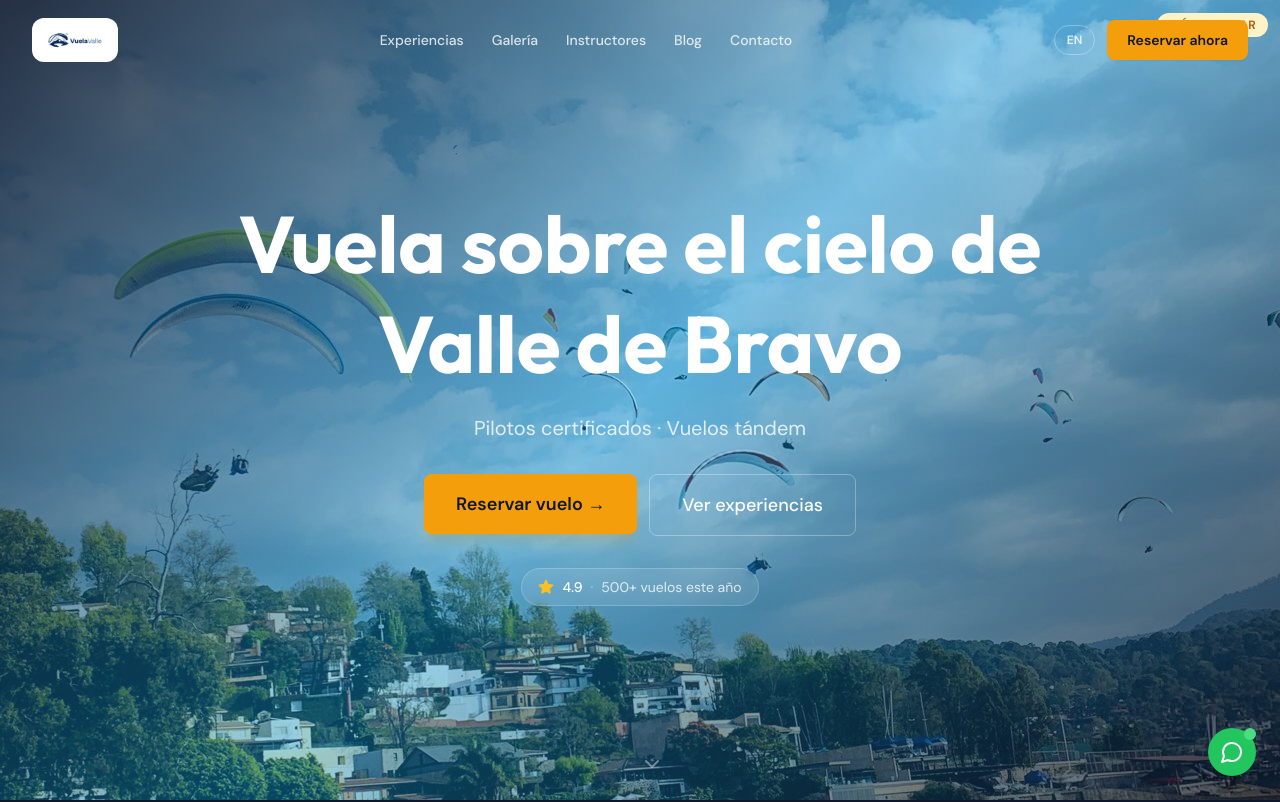
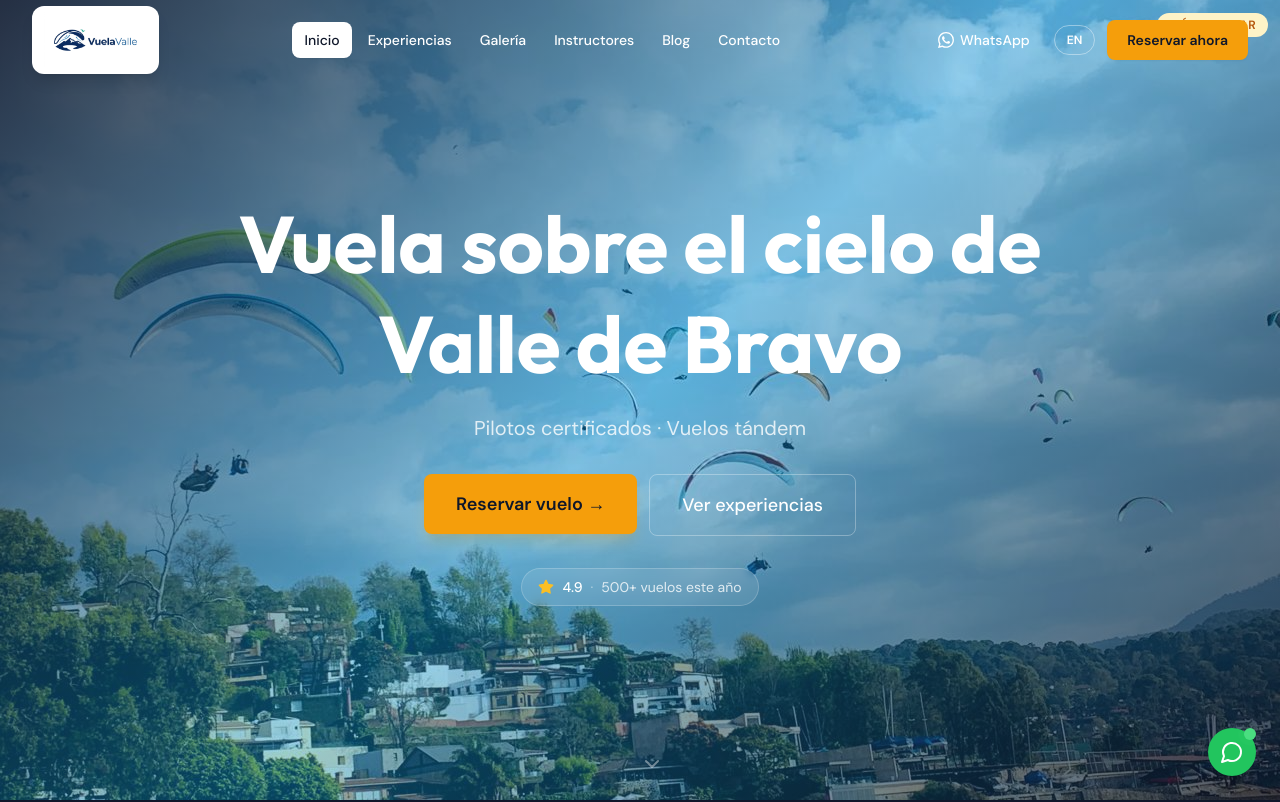
Before and after one commit to AlanF611/VuelaValle, a React (Vite) app: page / in a window 1280 px wide. Shown: the top 802 px of the page. Built offline with nearby package versions, Linux system fonts and the light colour scheme.

Commit message:
Update Navbar.tsx

```diff
--- a/src/components/layout/Navbar.tsx
+++ b/src/components/layout/Navbar.tsx
@@ -15,25 +15,37 @@
   const [mobileOpen, setMobileOpen] = useState(false);
 
   useEffect(() => {
-    const handle = () => setScrolled(window.scrollY > 20);
-    // Run once on mount to set initial state (e.g. user navigates via back button mid-scroll)
+    const handle = () => {
+      const isScrolled = window.scrollY > 20;
+      setScrolled(isScrolled);
+    };
+
+    // Check initial scroll position
     handle();
+
     window.addEventListener('scroll', handle, { passive: true });
     return () => window.removeEventListener('scroll', handle);
-  }, [location.pathname]);
+  }, []);
 
-  // Close mobile menu on route change
+  // Reset scroll state when location changes and check scroll position
   useEffect(() => {
+    const isScrolled = window.scrollY > 20;
+    setScrolled(isScrolled);
     setMobileOpen(false);
   }, [location.pathname]);
 
   // Lock body scroll when mobile menu is open
   useEffect(() => {
-    document.body.style.overflow = mobileOpen ? 'hidden' : '';
+    if (mobileOpen) {
+      document.body.style.overflow = 'hidden';
+    } else {
+      document.body.style.overflow = '';
+    }
     return () => { document.body.style.overflow = ''; };
   }, [mobileOpen]);
 
   const navItems = [
+    { key: 'home', page: 'home' },
     { key: 'flights', page: 'flights' },
     { key: 'gallery', page: 'gallery' },
     { key: 'instructors', page: 'instructors' },
@@ -46,28 +58,32 @@
     return location.pathname === route || location.pathname.startsWith(route + '/');
   };
 
-  // Transparent only when: page has a dark hero AND user hasn't scrolled AND menu is closed
+  // Only transparent when at top AND on a page with dark hero
   const isTransparent = hasDarkHero && !scrolled && !mobileOpen;
 
   return (
     <>
       <header
         className={`fixed top-0 left-0 right-0 z-50 transition-all duration-300 ${
-          isTransparent ? 'bg-transparent' : 'bg-white/95 backdrop-blur-lg shadow-sm border-b border-dark-100'
+          isTransparent
+            ? 'bg-transparent'
+            : 'bg-white shadow-md'
         }`}
       >
         <nav className="max-w-7xl mx-auto px-4 sm:px-6 lg:px-8 flex items-center justify-between h-16 lg:h-20">
-          {/* Logo */}
+          {/* Logo - Mucho más visible y grande */}
           <Link
             to={getLocalizedRoute('home', currentLang)}
-            className={`flex items-center shrink-0 transition-all duration-300 ${
-              isTransparent ? 'bg-white rounded-xl px-2.5 py-1' : ''
+            className={`flex items-center shrink-0 transition-all duration-300 rounded-xl ${
+              isTransparent
+                ? 'bg-white shadow-lg px-3 py-1.5'
+                : ''
             }`}
           >
             <img
               src="/img/logo.jpeg"
               alt="VuelaValle"
-              className="h-8 lg:h-9 w-auto"
+              className="h-10 sm:h-12 lg:h-14 w-auto"
             />
           </Link>
 
@@ -80,10 +96,10 @@
                 className={`px-3 py-2 text-sm font-medium rounded-lg transition-colors ${
                   isActive(page)
                     ? isTransparent
-                      ? 'text-white bg-white/15'
+                      ? 'text-dark-900 bg-white shadow-sm'
                       : 'text-primary-600 bg-primary-50'
                     : isTransparent
-                    ? 'text-white/80 hover:text-white hover:bg-white/10'
+                    ? 'text-white hover:text-white hover:bg-white/20'
                     : 'text-dark-600 hover:text-dark-900 hover:bg-dark-50'
                 }`}
               >
@@ -94,11 +110,26 @@
 
           {/* Desktop right */}
           <div className="hidden lg:flex items-center gap-3">
+            <a
+              href="https://wa.me/525554070103"
+              target="_blank"
+              rel="noopener noreferrer"
+              className={`px-3 py-2 text-sm font-medium rounded-lg transition-colors flex items-center gap-1.5 ${
+                isTransparent
+                  ? 'text-white hover:text-white hover:bg-white/20'
+                  : 'text-green-600 hover:text-green-700 hover:bg-green-50'
+              }`}
+            >
+              <svg className="w-4 h-4" fill="currentColor" viewBox="0 0 24 24">
+                <path d="M17.472 14.382c-.297-.149-1.758-.867-2.03-.967-.273-.099-.471-.148-.67.15-.197.297-.767.966-.94 1.164-.173.199-.347.223-.644.075-.297-.15-1.255-.463-2.39-1.475-.883-.788-1.48-1.761-1.653-2.059-.173-.297-.018-.458.13-.606.134-.133.298-.347.446-.52.149-.174.198-.298.298-.497.099-.198.05-.371-.025-.52-.075-.149-.669-1.612-.916-2.207-.242-.579-.487-.5-.669-.51-.173-.008-.371-.01-.57-.01-.198 0-.52.074-.792.372-.272.297-1.04 1.016-1.04 2.479 0 1.462 1.065 2.875 1.213 3.074.149.198 2.096 3.2 5.077 4.487.709.306 1.262.489 1.694.625.712.227 1.36.195 1.871.118.571-.085 1.758-.719 2.006-1.413.248-.694.248-1.289.173-1.413-.074-.124-.272-.198-.57-.347m-5.421 7.403h-.004a9.87 9.87 0 01-5.031-1.378l-.361-.214-3.741.982.998-3.648-.235-.374a9.86 9.86 0 01-1.51-5.26c.001-5.45 4.436-9.884 9.888-9.884 2.64 0 5.122 1.03 6.988 2.898a9.825 9.825 0 012.893 6.994c-.003 5.45-4.437 9.884-9.885 9.884m8.413-18.297A11.815 11.815 0 0012.05 0C5.495 0 .16 5.335.157 11.892c0 2.096.547 4.142 1.588 5.945L.057 24l6.305-1.654a11.882 11.882 0 005.683 1.448h.005c6.554 0 11.89-5.335 11.893-11.893a11.821 11.821 0 00-3.48-8.413z"/>
+              </svg>
+              WhatsApp
+            </a>
             <button
               onClick={switchLanguage}
               className={`px-3 py-1.5 rounded-full text-xs font-semibold border transition-colors ${
                 isTransparent
-                  ? 'border-white/30 text-white/80 hover:bg-white/10'
+                  ? 'border-white/40 text-white hover:bg-white/20'
                   : 'border-dark-200 text-dark-600 hover:bg-dark-50'
               }`}
             >
@@ -116,7 +147,9 @@
           <button
             onClick={() => setMobileOpen(v => !v)}
             className={`lg:hidden p-2 -mr-1 rounded-lg transition-colors ${
-              isTransparent ? 'text-white' : 'text-dark-900'
+              isTransparent
+                ? 'text-white hover:bg-white/20 bg-white/10 backdrop-blur-sm'
+                : 'text-dark-900 hover:bg-dark-50'
             }`}
             aria-label={mobileOpen ? 'Cerrar menú' : 'Abrir menú'}
             aria-expanded={mobileOpen}
@@ -159,11 +192,14 @@
             </div>
 
             <a
-              href="https://wa.me/5217220000000"
+              href="https://wa.me/525554070103"
               target="_blank"
               rel="noopener noreferrer"
-              className="mt-3 py-3 bg-green-500 text-white rounded-xl font-semibold text-base text-center"
+              className="mt-3 py-3 bg-green-500 text-white rounded-xl font-semibold text-base text-center flex items-center justify-center gap-2"
             >
+              <svg className="w-5 h-5" fill="currentColor" viewBox="0 0 24 24">
+                <path d="M17.472 14.382c-.297-.149-1.758-.867-2.03-.967-.273-.099-.471-.148-.67.15-.197.297-.767.966-.94 1.164-.173.199-.347.223-.644.075-.297-.15-1.255-.463-2.39-1.475-.883-.788-1.48-1.761-1.653-2.059-.173-.297-.018-.458.13-.606.134-.133.298-.347.446-.52.149-.174.198-.298.298-.497.099-.198.05-.371-.025-.52-.075-.149-.669-1.612-.916-2.207-.242-.579-.487-.5-.669-.51-.173-.008-.371-.01-.57-.01-.198 0-.52.074-.792.372-.272.297-1.04 1.016-1.04 2.479 0 1.462 1.065 2.875 1.213 3.074.149.198 2.096 3.2 5.077 4.487.709.306 1.262.489 1.694.625.712.227 1.36.195 1.871.118.571-.085 1.758-.719 2.006-1.413.248-.694.248-1.289.173-1.413-.074-.124-.272-.198-.57-.347m-5.421 7.403h-.004a9.87 9.87 0 01-5.031-1.378l-.361-.214-3.741.982.998-3.648-.235-.374a9.86 9.86 0 01-1.51-5.26c.001-5.45 4.436-9.884 9.888-9.884 2.64 0 5.122 1.03 6.988 2.898a9.825 9.825 0 012.893 6.994c-.003 5.45-4.437 9.884-9.885 9.884m8.413-18.297A11.815 11.815 0 0012.05 0C5.495 0 .16 5.335.157 11.892c0 2.096.547 4.142 1.588 5.945L.057 24l6.305-1.654a11.882 11.882 0 005.683 1.448h.005c6.554 0 11.89-5.335 11.893-11.893a11.821 11.821 0 00-3.48-8.413z"/>
+              </svg>
               WhatsApp
             </a>
           </div>
```
